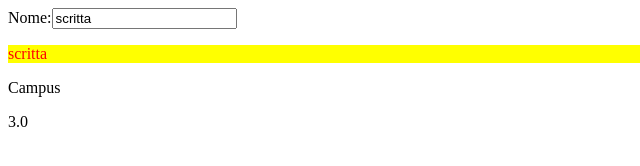
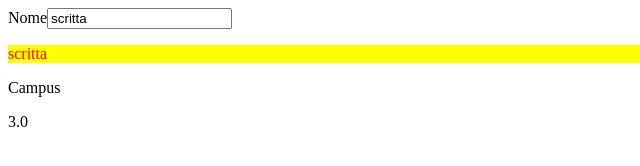
Before and after one commit to vaas-97/test2, a plain HTML site: page index.html in a window 1280 px wide. Shown: the full height of the page, 0-640 px from the left. Drawn offline with nearby package versions, Linux system fonts and the light colour scheme.

Commit message:
"modifico in develop"

```diff
--- a/index.html
+++ b/index.html
@@ -31,7 +31,7 @@
   <body>
    <div id="container">
 
-   Nome:<input type="text" id="dettaglio_nome"/>
+   Nome<input type="text" id="dettaglio_nome"/>
 
   <p id="boh"></p>
 
```
